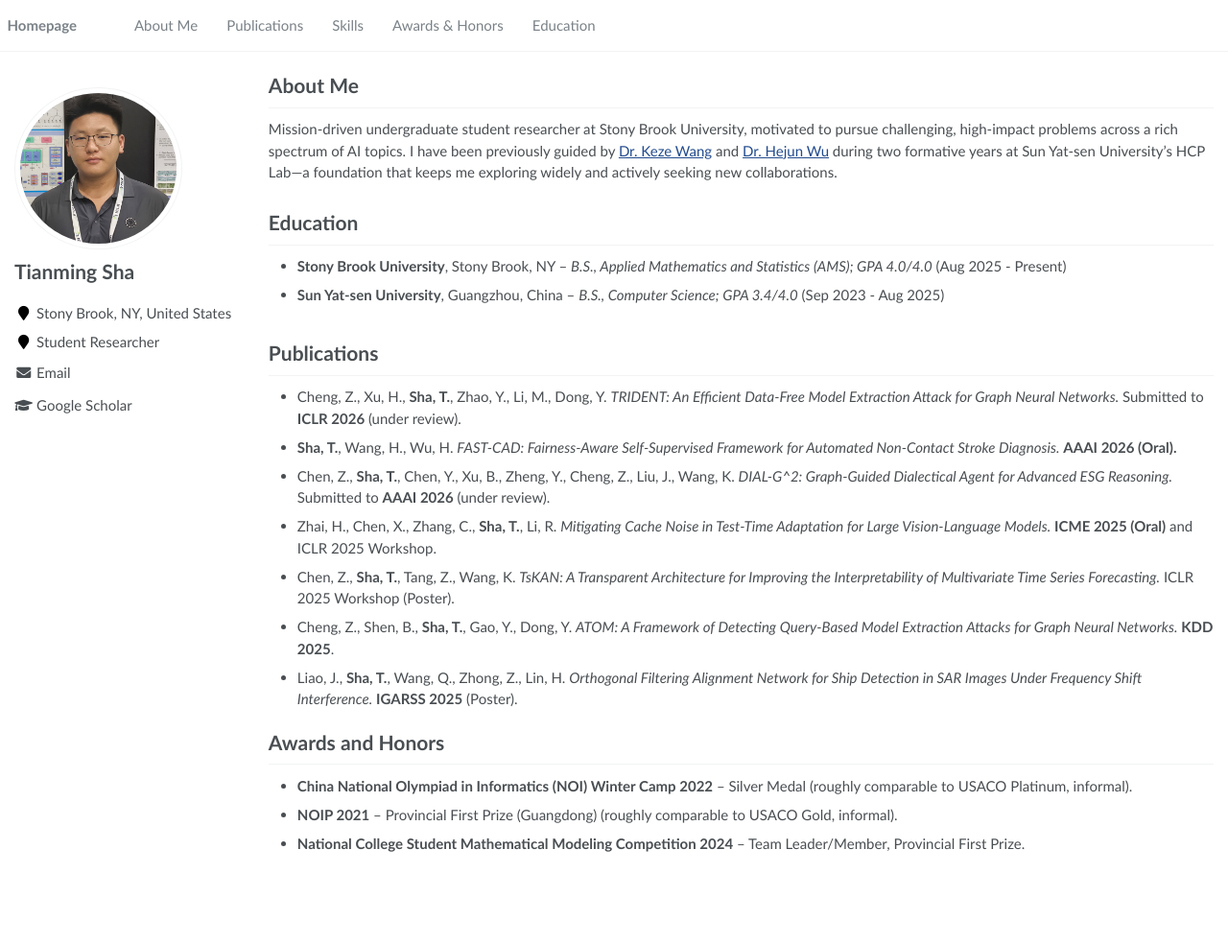
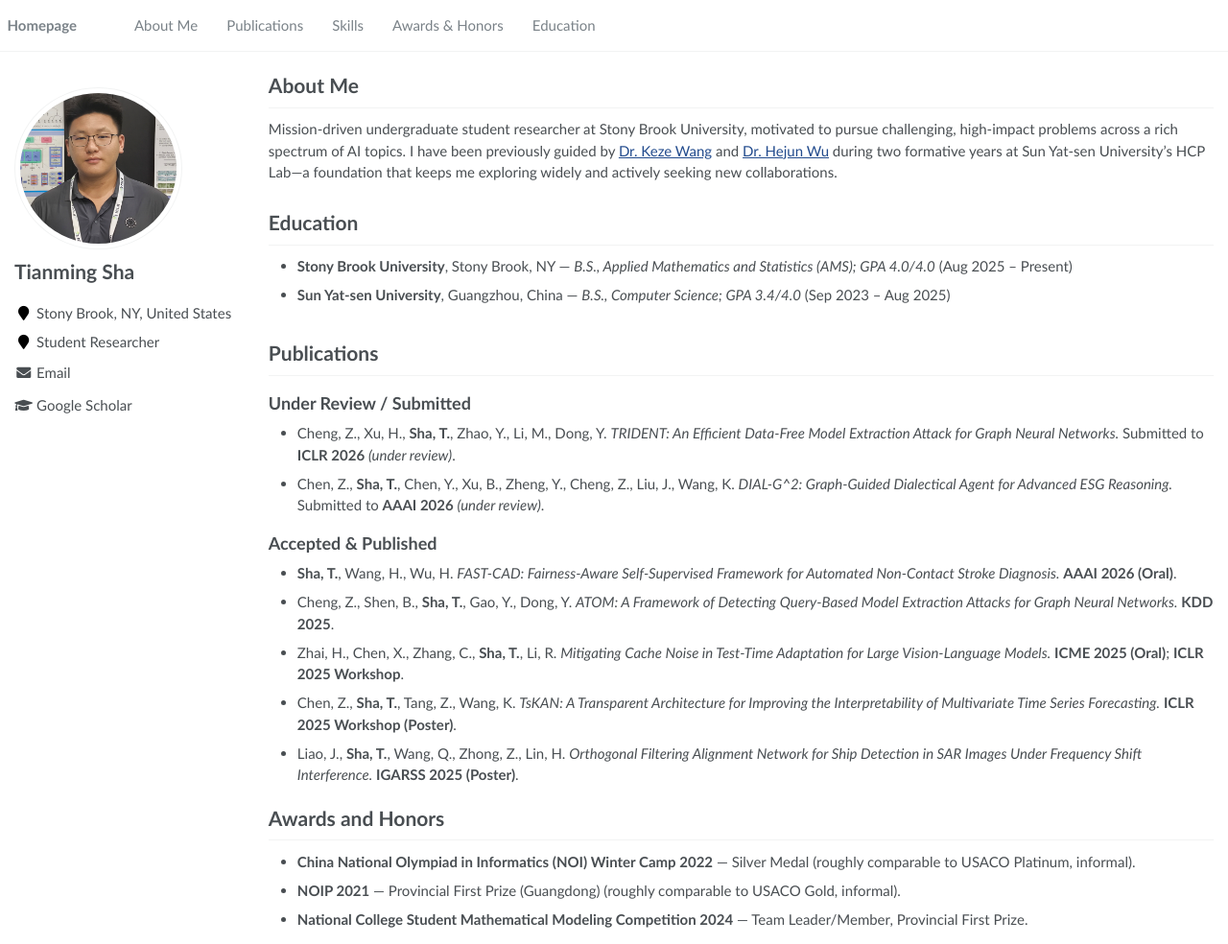
Before and after one commit to shatianming5/shatianming5.github.io, a Jekyll site: the page built from _pages/about.md, in a window 1280 px wide and 984 px high. Shown: the whole window at 96% size. Built offline with Jekyll 4.4.1, drawn with Linux system fonts in a browser that asks for light colours.

Commit message:
Update about.md

```diff
--- a/_pages/about.md
+++ b/_pages/about.md
@@ -16,21 +16,25 @@
 <span class='anchor' id='education'></span>
 
 # Education
-- **Stony Brook University**, Stony Brook, NY -- *B.S., Applied Mathematics and Statistics (AMS); GPA 4.0/4.0* (Aug 2025 - Present)
-- **Sun Yat-sen University**, Guangzhou, China -- *B.S., Computer Science; GPA 3.4/4.0* (Sep 2023 - Aug 2025)
+- **Stony Brook University**, Stony Brook, NY — *B.S., Applied Mathematics and Statistics (AMS); GPA 4.0/4.0* (Aug 2025 – Present)
+- **Sun Yat-sen University**, Guangzhou, China — *B.S., Computer Science; GPA 3.4/4.0* (Sep 2023 – Aug 2025)
 
 <span class='anchor' id='publications'></span>
 
 # Publications
-- Cheng, Z., Xu, H., **Sha, T.**, Zhao, Y., Li, M., Dong, Y. *TRIDENT: An Efficient Data-Free Model Extraction Attack for Graph Neural Networks.* Submitted to **ICLR 2026** (under review).
-- **Sha, T.**, Wang, H., Wu, H. *FAST-CAD: Fairness-Aware Self-Supervised Framework for Automated Non-Contact Stroke Diagnosis.* **AAAI 2026 (Oral).**
-- Chen, Z., **Sha, T.**, Chen, Y., Xu, B., Zheng, Y., Cheng, Z., Liu, J., Wang, K. *DIAL-G^2: Graph-Guided Dialectical Agent for Advanced ESG Reasoning.* Submitted to **AAAI 2026** (under review).
-- Zhai, H., Chen, X., Zhang, C., **Sha, T.**, Li, R. *Mitigating Cache Noise in Test-Time Adaptation for Large Vision-Language Models.* **ICME 2025 (Oral)** and ICLR 2025 Workshop.
-- Chen, Z., **Sha, T.**, Tang, Z., Wang, K. *TsKAN: A Transparent Architecture for Improving the Interpretability of Multivariate Time Series Forecasting.* ICLR 2025 Workshop (Poster).
+
+## Under Review / Submitted
+- Cheng, Z., Xu, H., **Sha, T.**, Zhao, Y., Li, M., Dong, Y. *TRIDENT: An Efficient Data-Free Model Extraction Attack for Graph Neural Networks.* Submitted to **ICLR 2026** *(under review)*.
+- Chen, Z., **Sha, T.**, Chen, Y., Xu, B., Zheng, Y., Cheng, Z., Liu, J., Wang, K. *DIAL-G^2: Graph-Guided Dialectical Agent for Advanced ESG Reasoning.* Submitted to **AAAI 2026** *(under review)*.
+
+## Accepted & Published
+- **Sha, T.**, Wang, H., Wu, H. *FAST-CAD: Fairness-Aware Self-Supervised Framework for Automated Non-Contact Stroke Diagnosis.* **AAAI 2026 (Oral)**.
 - Cheng, Z., Shen, B., **Sha, T.**, Gao, Y., Dong, Y. *ATOM: A Framework of Detecting Query-Based Model Extraction Attacks for Graph Neural Networks.* **KDD 2025**.
-- Liao, J., **Sha, T.**, Wang, Q., Zhong, Z., Lin, H. *Orthogonal Filtering Alignment Network for Ship Detection in SAR Images Under Frequency Shift Interference.* **IGARSS 2025** (Poster).
+- Zhai, H., Chen, X., Zhang, C., **Sha, T.**, Li, R. *Mitigating Cache Noise in Test-Time Adaptation for Large Vision-Language Models.* **ICME 2025 (Oral)**; **ICLR 2025 Workshop**.
+- Chen, Z., **Sha, T.**, Tang, Z., Wang, K. *TsKAN: A Transparent Architecture for Improving the Interpretability of Multivariate Time Series Forecasting.* **ICLR 2025 Workshop (Poster)**.
+- Liao, J., **Sha, T.**, Wang, Q., Zhong, Z., Lin, H. *Orthogonal Filtering Alignment Network for Ship Detection in SAR Images Under Frequency Shift Interference.* **IGARSS 2025 (Poster)**.
 
 # Awards and Honors
-- **China National Olympiad in Informatics (NOI) Winter Camp 2022** -- Silver Medal (roughly comparable to USACO Platinum, informal).
-- **NOIP 2021** -- Provincial First Prize (Guangdong) (roughly comparable to USACO Gold, informal).
-- **National College Student Mathematical Modeling Competition 2024** -- Team Leader/Member, Provincial First Prize.
+- **China National Olympiad in Informatics (NOI) Winter Camp 2022** — Silver Medal (roughly comparable to USACO Platinum, informal).
+- **NOIP 2021** — Provincial First Prize (Guangdong) (roughly comparable to USACO Gold, informal).
+- **National College Student Mathematical Modeling Competition 2024** — Team Leader/Member, Provincial First Prize.
```
